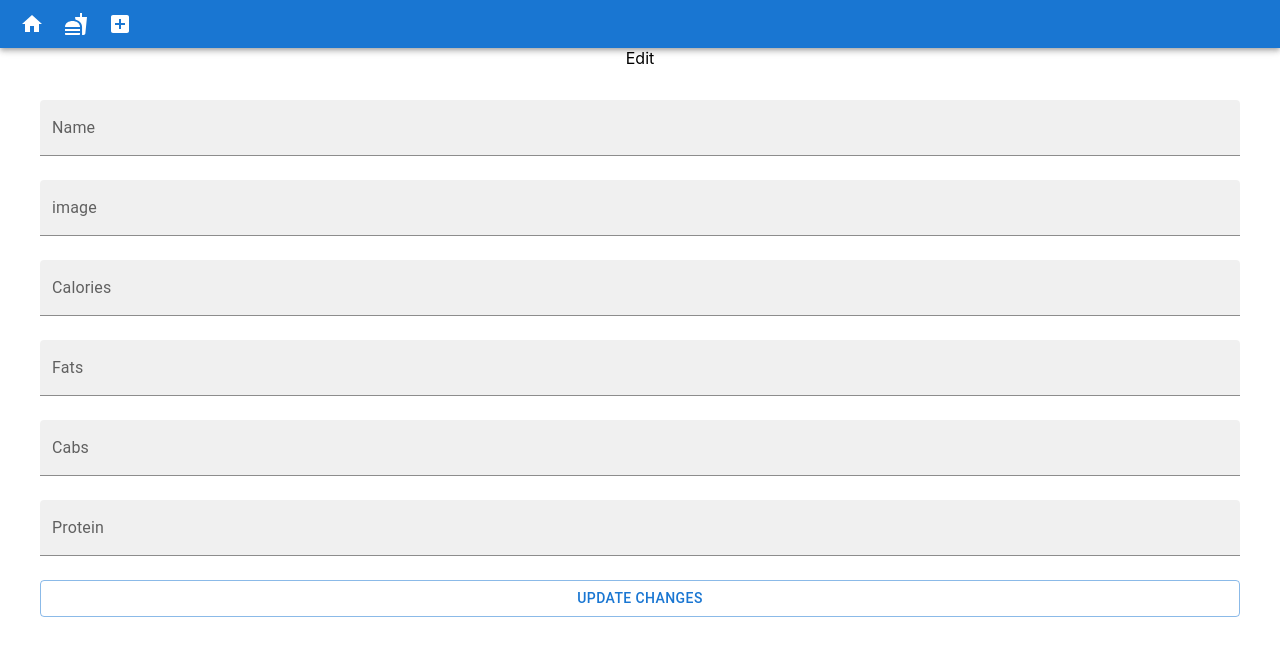
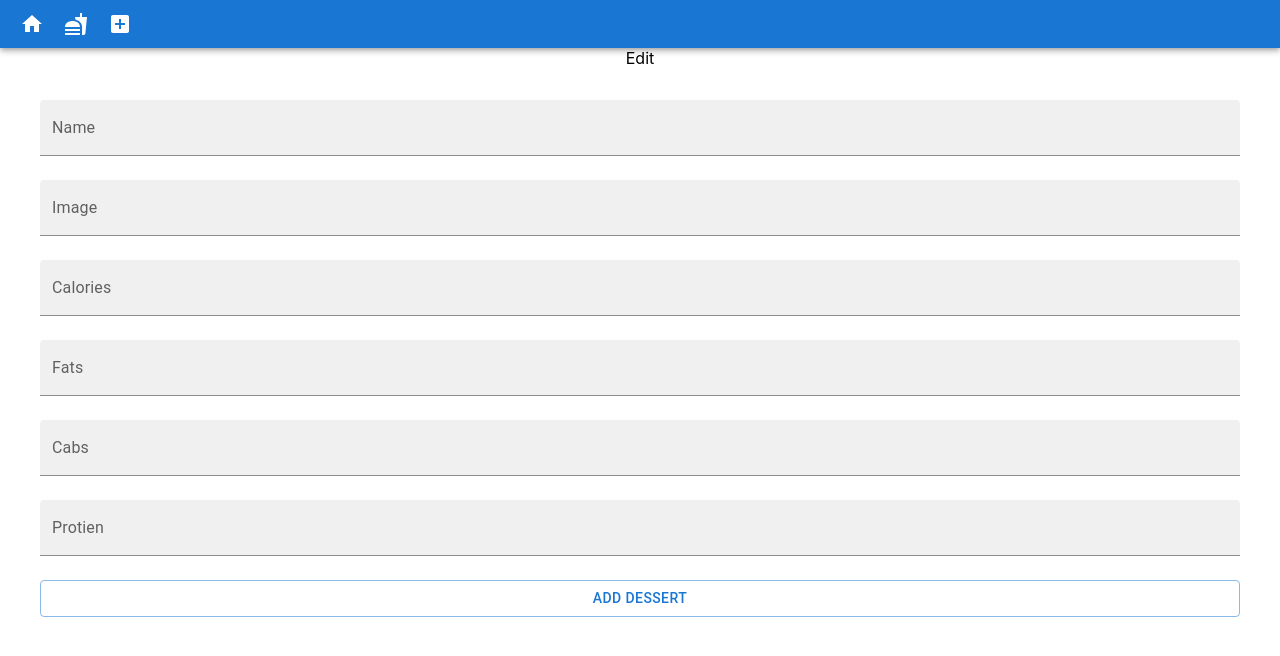
Before and after one commit to re-nu/products, a React (Create React App) app: page /edit/1 in a window 1280 px wide. Shown: the top 656 px of the page. Built offline with nearby package versions, Linux system fonts and the light colour scheme; no server answers.

Commit message:
form validation on edit form

```diff
--- a/src/Add.js
+++ b/src/Add.js
@@ -75,7 +75,7 @@ export function Add(params) {
           onBlur={handleBlur}
           label="Image"
           variant="filled"
-          helperText={errors.name&&touched.name&&errors.image}
+          helperText={errors.image&&touched.image&&errors.image}
        />
        <TextField
           id="calories"
@@ -85,7 +85,7 @@ export function Add(params) {
           onBlur={handleBlur}
           label="Calories"
           variant="filled"
-          helperText={errors.name&&touched.name&&errors.calories}
+          helperText={errors.calories&&touched.calories&&errors.calories}
         />
        <TextField
           id="fat"
@@ -95,7 +95,7 @@ export function Add(params) {
           onBlur={handleBlur}
          label="Fats"
          variant="filled"
-         helperText={errors.name&&touched.name&&errors.fat}
+         helperText={errors.fat&&touched.fat&&errors.fat}
         />
        <TextField
           id="cabs"
@@ -105,7 +105,7 @@ export function Add(params) {
           onBlur={handleBlur}
          label="Cabs"
          variant="filled"
-         helperText={errors.name&&touched.name&&errors.cabs}
+         helperText={errors.cabs&&touched.cabs&&errors.cabs}
         />
        <TextField
          id="protien"
@@ -115,7 +115,7 @@ export function Add(params) {
          onBlur={handleBlur}
          label="Protien"
          variant="filled"
-         helperText={errors.name&&touched.name&&errors.protien}
+         helperText={errors.protien&&touched.protien&&errors.protien}
        />
        <Button  type="submit"  variant="outlined">Add Dessert </Button>
     </form>
--- a/src/App.js
+++ b/src/App.js
@@ -36,7 +36,7 @@ function App() {
       <AppBar position="static">
         <Toolbar variant="dense">
         <IconButton
-        // change the url on click of button so useHistory is used insted of link
+        // change the url on click of button so useHistory is used, insted of link
            onClick={()=>history.push("/")}
            edge="start" color="inherit" aria-label="menu" sx={{ mr: 2 }}>
             <HomeIcon />
--- a/src/Edit.js
+++ b/src/Edit.js
@@ -2,6 +2,8 @@ import { useParams,useHistory } from "react-router";
 import { useState,useEffect } from "react";
 import TextField from '@mui/material/TextField';
 import Button from '@mui/material/Button';
+import { useFormik } from "formik";
+import * as yup from "yup";
 
 export function Edit(params) {
   //get id valiable from url
@@ -22,79 +24,131 @@ export function Edit(params) {
   return product?<Update product={product} id={id}/>:" ";    //call update component when product has some data
 }
 
-function Update({product,id}) {
+function Update({product}) {
   const history=useHistory();
-   console.log(product,id);
-  const [name,setname]=useState(product.name);
-  const [image,setimage]=useState(product.image);
-  const [calories,setcalories]=useState(product.calories);
-  const [cabs,setcabs]=useState(product.cabs);
-  const [fat,setfat]=useState(product.fat);
-  const [protein,setprotien]=useState(product.protein);
+   console.log(product.id);
+  // const [name,setname]=useState(product.name);
+  // const [image,setimage]=useState(product.image);
+  // const [calories,setcalories]=useState(product.calories);
+  // const [cabs,setcabs]=useState(product.cabs);
+  // const [fat,setfat]=useState(product.fat);
+  // const [protein,setprotien]=useState(product.protein);
 
   //const updated={name,image,calories,cabs,fat,protein}
   // console.log("before update",updated)
 
-   async function edit(){
-    const updated={name,image,calories,cabs,fat,protein}
-    console.log("after-update",updated);
-    const data=await fetch(
-      `https://6166c4e513aa1d00170a6713.mockapi.io/products/${id}`,
-       {method:"PUT",
-         body:JSON.stringify(updated),
-         headers:{"Content-Type":"application/json",}
-        }
-      );
-      history.push("/desserts")    //after editing change url to /desserts
+   async function edit(values){
+    console.log("after-update",values);
+    // const data=await fetch(
+    //   `https://6166c4e513aa1d00170a6713.mockapi.io/products/${id}`,
+    //    {method:"PUT",
+    //      body:JSON.stringify(values),
+    //      headers:{"Content-Type":"application/json",}
+    //     }
+    //   );
+    //   history.push("/desserts")    //after editing change url to /desserts
   }
 
+  const formvalid=yup.object({
+    name:yup
+    .string()
+    .min(3,"atleast 2 charcter required 😊")
+    .required(),
+
+     image:yup.string().required(),
+
+     calories:yup.number().required(),
+     fat:yup.number().required(),
+     cabs:yup.number().required(),
+     protien:yup.number().required(),
+
+  })
+
+     //useFormik ,set initial values to null
+     const {handleSubmit,values,handleChange,handleBlur,errors,touched}=useFormik({
+      initialValues:{
+        name:"",
+        image:"",
+        calories:"",
+        fat:"",
+        cabs:"",
+        protien:"",
+      },
+      validationSchema:formvalid,
+      // when there's no error only then onSubmit will be called
+      onSubmit:(values)=>{
+        console.log("onsubmit",values);
+        // add new product data
+        edit(values);
+      }
+    });
+
   return(
-    <div className="update">
-
+    <form  onSubmit={handleSubmit}  className="add">
+    {/* on submit,on change,on blur formik handles it */}
      <TextField
-      value={name}
-      onChange={(e)=>setname(e.target.value)}
-      id="standard-basic" label="Name" variant="filled" />
-
+       id="name"
+       name="name"
+       value={values.name}
+       onChange={handleChange}
+       onBlur={handleBlur}
+       label="Name"
+       variant="filled"
+      //  display error only when validationSchema has no error and the field is touches
+       helperText={errors.name&&touched.name&&errors.name}
+      />
      <TextField
         id="image"
-          label="image"
-          value={image}
-          onChange={(e)=>{setimage(e.target.value)}}
+        name="image"
+        value={values.image}
+        onChange={handleChange}
+        onBlur={handleBlur}
+        label="Image"
         variant="filled"
+        helperText={errors.image&&touched.image&&errors.image}
      />
      <TextField
         id="calories"
+        name="calories"
+        value={values.calories}
+        onChange={handleChange}
+        onBlur={handleBlur}
         label="Calories"
-          value={calories}
-          onChange={(e)=>{setcalories(e.target.value)}}
         variant="filled"
+        helperText={errors.calories&&touched.calories&&errors.calories}
       />
      <TextField
         id="fat"
+        name="fat"
+        value={values.fat}
+        onChange={handleChange}
+        onBlur={handleBlur}
        label="Fats"
-          value={fat}
-          onChange={(e)=>{setfat(e.target.value)}}
        variant="filled"
+       helperText={errors.fat&&touched.fat&&errors.fat}
       />
      <TextField
         id="cabs"
+        name="cabs"
+        value={values.cabs}
+        onChange={handleChange}
+        onBlur={handleBlur}
        label="Cabs"
-          value={cabs}
-          onChange={(e)=>{setcabs(e.target.value)}}
        variant="filled"
+       helperText={errors.cabs&&touched.cabs&&errors.cabs}
       />
      <TextField
-          id="protein"
-          label="Protein"
-          value={protein}
-          onChange={(e)=>{setprotien(e.target.value)}}
+       id="protien"
+       name="protien"
+       value={values.protien}
+       onChange={handleChange}
+       onBlur={handleBlur}
+       label="Protien"
        variant="filled"
+       helperText={errors.protien&&touched.protien&&errors.protien}
      />
-        <Button
-        onClick={edit}
-        variant="outlined">update changes</Button>
-    </div>
+     <Button  type="submit"  variant="outlined">Add Dessert </Button>
+  </form>
   );
 
 }
```
Lines whose indentation alone changed are shown as unchanged.
